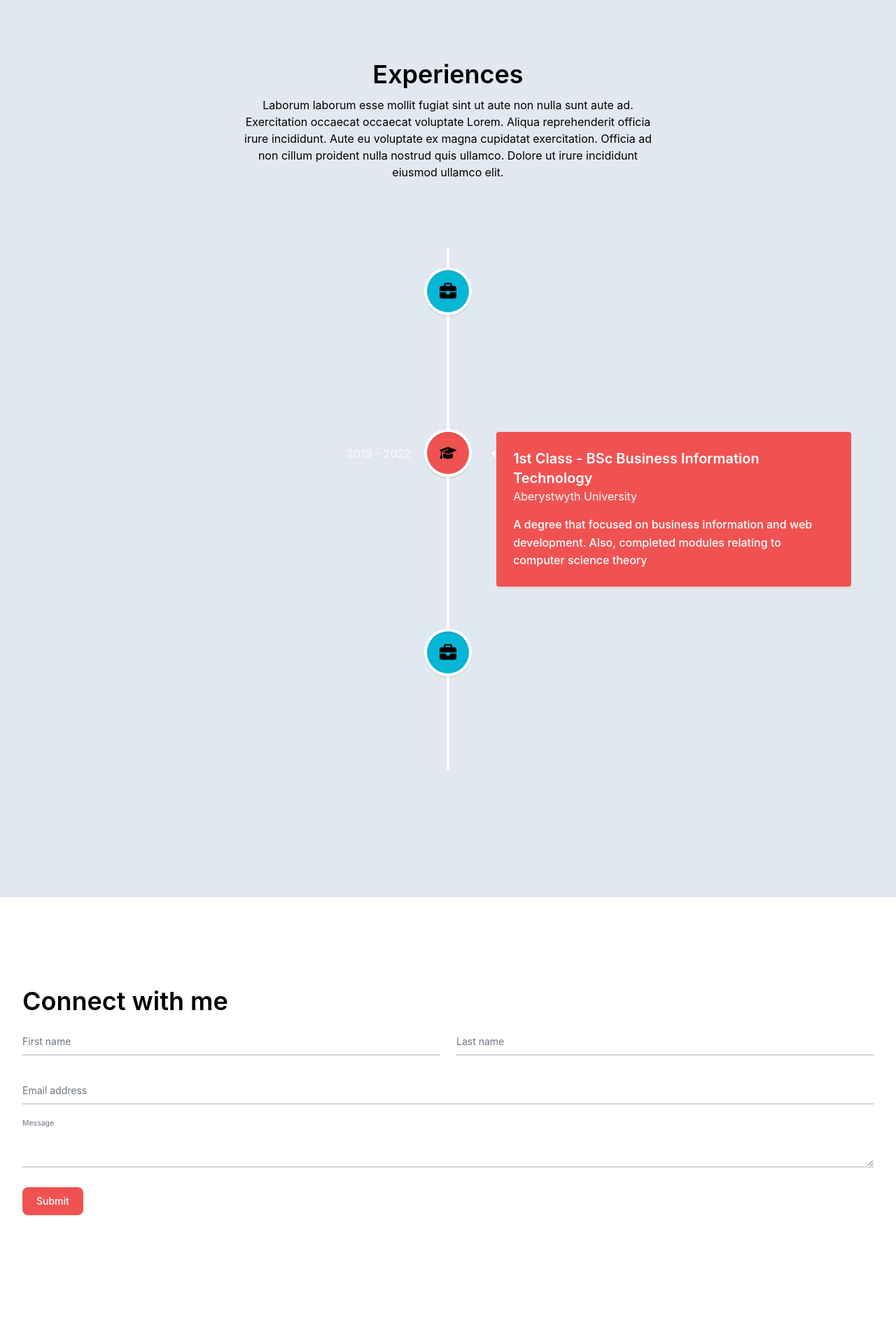
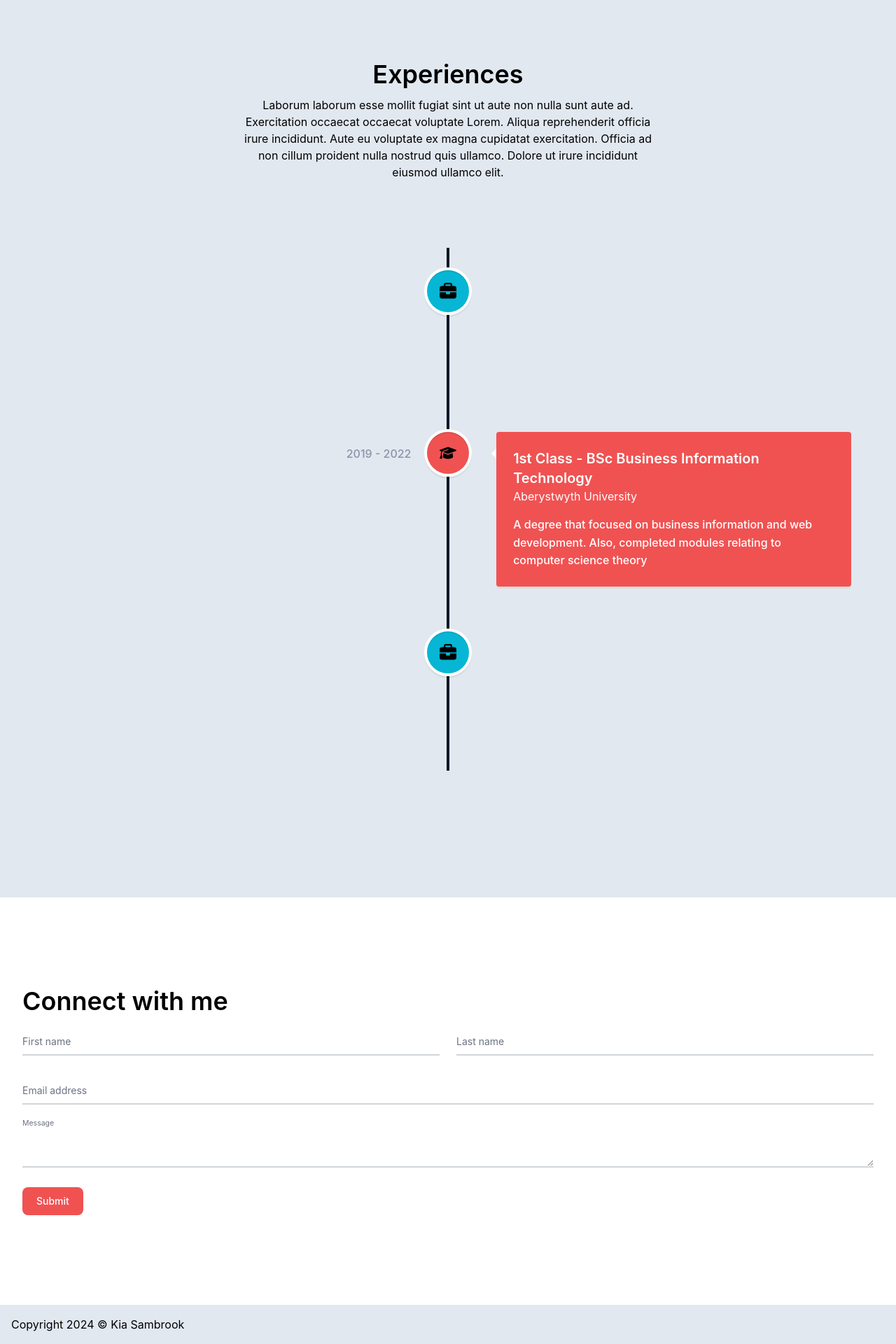
Before and after one commit to kiasambrook/portfolio-2024, a React (Create React App) app in the folder frontend/: page / in a window 1280 px wide. Shown: the part 1626-3546 px from the top of the page at 70% size. Before the commit the page ends 3490 px from the top, so only its background shows below. Built offline with nearby package versions, Linux system fonts and the light colour scheme.

Commit message:
feat: footer & dark mode changes

```diff
--- a/frontend/src/App.js
+++ b/frontend/src/App.js
@@ -10,6 +10,7 @@ import { textToSpans, animation } from "./util/formatting";
 import { DarkThemeToggle } from "flowbite-react";
 import Sidebar from "./components/sidebar/App";
 import Contact from "./components/contact/App";
+import Footer from "./components/footer/App";
 
 gsap.registerPlugin(ScrollTrigger);
 function App() {
@@ -29,6 +30,7 @@ function App() {
       <ProjectList />
       <TimelineApp />
       <Contact />
+      <Footer />
     </div>
   );
 }
--- a/frontend/src/components/contact/App.js
+++ b/frontend/src/components/contact/App.js
@@ -1,5 +1,4 @@
-import React, { useEffect } from "react";
-import { useState } from 'react';
+import React, { useState } from "react";
 import emailjs from '@emailjs/browser';
 
 const Contact = ({ className }) => {
--- /dev/null
+++ b/frontend/src/components/footer/App.js
@@ -0,0 +1,13 @@
+import React from "react";
+
+const Footer = ({ className }) => {
+  return (
+    <div className="container mx-auto p-4 bg-fixed">
+      <footer className="">
+        <p>Copyright {new Date().getFullYear()} © Kia Sambrook</p>
+      </footer>
+    </div>
+  );
+};
+
+export default Footer;
--- a/frontend/src/components/timeline/Timeline.js
+++ b/frontend/src/components/timeline/Timeline.js
@@ -1,11 +1,16 @@
 import { VerticalTimeline } from "react-vertical-timeline-component";
 import "react-vertical-timeline-component/style.min.css";
 import TimelineElement from "./TimelineElement";
+import { Flowbite } from "flowbite-react";
+import { useThemeMode } from "flowbite-react";
 
 const Timeline = () => {
+  const themeMode = useThemeMode().mode
   return (
     <div id="parent-timeline" className="section-timeline mt-24">
-      <VerticalTimeline>
+      <VerticalTimeline
+      lineColor={themeMode == 'dark' ? "white" : "rgb(17 24 39)"}
+      >
         <TimelineElement
           type="work"
           title="Web Developer"
--- a/frontend/src/components/timeline/TimelineElement.js
+++ b/frontend/src/components/timeline/TimelineElement.js
@@ -27,6 +27,7 @@ const TimelineElement = (props) => {
       date={props.date}
       iconClassName={iconBg}
       textClassName={textPos}
+      dateClassName="xl:text-slate-500 dark:text-white text-white"
       icon={<FontAwesomeIcon icon={icon} />}
     >
       <h3 className="vertical-timeline-element-title  text-xl font-semibold">
```
